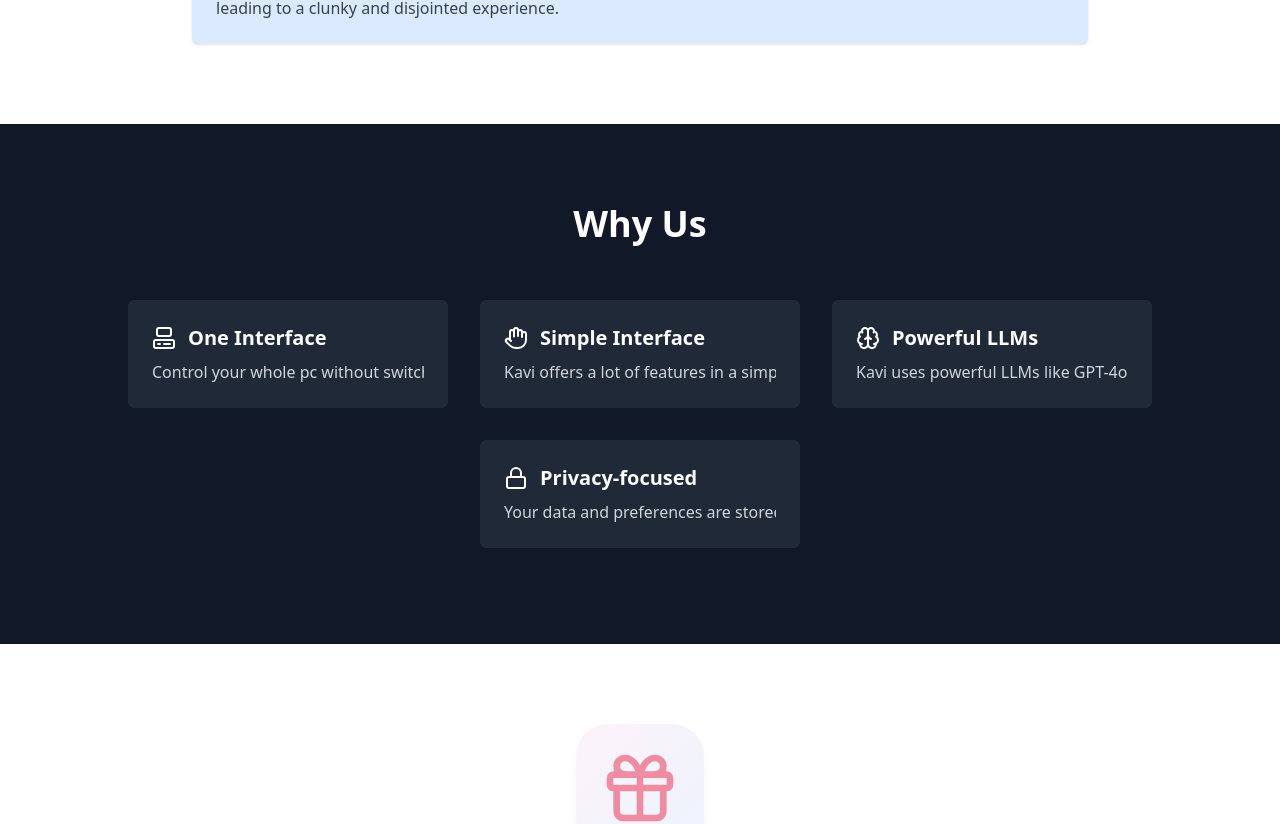
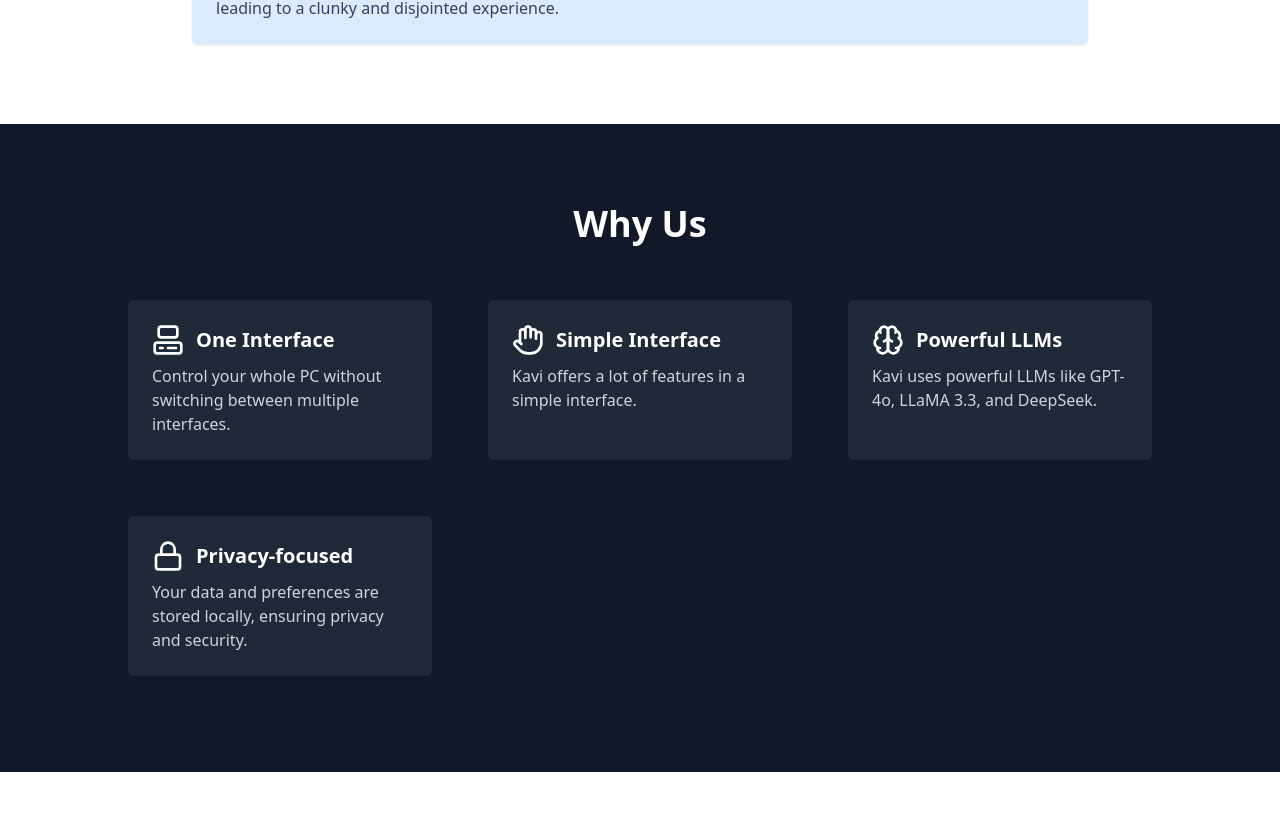
Before and after one commit to krkavinraj/kavinai-website, a Next.js app: page / in a window 1280 px wide. Shown: the part 3596-4420 px from the top of the page. Built offline with nearby package versions, Linux system fonts and the light colour scheme; what tailwindcss-motion would draw is missing.

Commit message:
made responsive

```diff
--- a/src/components/feature-section.tsx
+++ b/src/components/feature-section.tsx
@@ -19,7 +19,7 @@
   const opacity = useTransform(scrollYProgress, [0, 0.2], [0, 1]);
 
   return (
-    <motion.section style={{ opacity }} className="bg-white transition-colors duration-500 py-20 px-4 sm:px-6 lg:px-8">
+    <motion.section style={{ opacity }} className="bg-white transition-colors duration-500 py-20 px-4 sm:px-6 lg:px-8 z-50">
       <div className="max-w-7xl mx-auto">
         <div className="flex flex-col items-center mb-14">
           <h2 className="text-4xl md:text-5xl font-bold bg-gradient-to-r from-blue-500 to-purple-500 bg-clip-text text-transparent mb-6">
--- a/src/components/hero.tsx
+++ b/src/components/hero.tsx
@@ -6,11 +6,11 @@
 
 export const Hero = () => {
   const { scrollYProgress } = useScroll();
-  const opacity = useTransform(scrollYProgress, [0, 0.1], [1, 0]); // Fade out as user scrolls
+  const opacity = useTransform(scrollYProgress, [0, 0.1], [1, 0]); // Fade out on scroll
   const [isHidden, setIsHidden] = useState(false);
 
   useMotionValueEvent(opacity, "change", (latest) => {
-    setIsHidden(latest === 0); // Hide when opacity is 0
+    setIsHidden(latest === 0);
   });
 
   return (
@@ -21,23 +21,42 @@
           style={{ opacity, pointerEvents: isHidden ? "none" : "auto" }}
         >
           <motion.h1
-            className="md:text-6xl text-4xl font-bold lg:w-[40%] md:w-[60%] w-[90%] mx-auto md:leading-[4rem] leading-[3rem] overflow-hidden whitespace-nowrap text-white"
-            initial={{ width: 0 }}
-            animate={{ width: "100%" }}
-            transition={{ duration: 2, ease: "easeInOut" }}
+            className="text-4xl sm:text-5xl md:text-6xl font-bold w-[90%] sm:w-[80%] md:w-[70%] lg:w-[60%] mx-auto leading-tight text-white"
+            initial={{ opacity: 0, y: 50, scale: 0.9 }}
+            animate={{ opacity: 1, y: 0, scale: 1 }}
+            transition={{ duration: 1, ease: "easeInOut", delay: 0.2 }}
           >
             <span className="text-purple-500">Kavi</span> Made To Understand You
           </motion.h1>
-          <motion.p className="my-4 mx-auto lg:w-[40%] md:w-[60%] w-[90%] text-gray-200 text-xl">
+
+          <motion.p
+            className="my-4 mx-auto w-[90%] sm:w-[80%] md:w-[70%] lg:w-[60%] text-gray-200 text-base sm:text-lg md:text-xl"
+            initial={{ opacity: 0, y: 50 }}
+            animate={{ opacity: 1, y: 0 }}
+            transition={{ duration: 1, ease: "easeInOut", delay: 0.5 }}
+          >
             Turn your ideas into reality with a smart assistant that writes code, sends perfectly timed emails, and
             commands your PC—all while navigating the web, managing chats, organizing files, and automating daily
             tasks. Experience a seamless, secure digital life where precision meets privacy.
           </motion.p>
-          <Link href={"/waitlist"}>
-            <Button className="mt-1 md:text-xl text-lg px-7 py-7 motion-preset-focus bg-white text-black">
-              Join the waitlist
-            </Button>
-          </Link>
+
+          <motion.div
+            initial={{ opacity: 0, y: 50 }}
+            animate={{ opacity: 1, y: 0 }}
+            transition={{ duration: 1, ease: "easeInOut", delay: 0.8 }}
+          >
+            <Link href={"/waitlist"}>
+              <motion.div
+                whileHover={{ scale: 1.05 }}
+                whileTap={{ scale: 0.95 }}
+                transition={{ type: "spring", stiffness: 200 }}
+              >
+                <Button className="mt-4 text-lg sm:text-xl px-6 py-6 sm:px-7 sm:py-7 bg-white text-black">
+                  Join the waitlist
+                </Button>
+              </motion.div>
+            </Link>
+          </motion.div>
         </motion.section>
       )}
     </main>
--- a/src/components/why-us.tsx
+++ b/src/components/why-us.tsx
@@ -6,21 +6,15 @@
 export const WhyUs = () => {
     const ref = useRef<HTMLDivElement | null>(null);
     const [isVisible, setIsVisible] = useState(false);
-    const [animationKey, setAnimationKey] = useState(0);
 
     useEffect(() => {
         if (!ref.current) return;
 
         const observer = new IntersectionObserver(
             ([entry]) => {
-                if (entry.isIntersecting) {
-                    setIsVisible(true);
-                    setAnimationKey((prevKey) => prevKey + 1); // Force animation reset
-                } else {
-                    setIsVisible(false);
-                }
+                setIsVisible(entry.isIntersecting);
             },
-            { threshold: 0.5 }
+            { threshold: 0.2 } // Trigger animation earlier on small screens
         );
 
         observer.observe(ref.current);
@@ -29,42 +23,46 @@
     }, []);
 
     return (
-        <section ref={ref} className="bg-gray-900 flex justify-center w-full pt-20 pb-20">
-            <div>
+        <section ref={ref} className="bg-gray-900 flex justify-center w-full pt-20 pb-20 px-6 sm:px-12 md:px-28">
+            <div className="max-w-6xl w-full">
                 <motion.h1
-                    key={animationKey}
-                    initial={{ opacity: 0, x: -50 }}
-                    animate={{ opacity: 1, x: 0 }}
+                    initial={{ opacity: 0, y: -20 }}
+                    animate={isVisible ? { opacity: 1, y: 0 } : {}}
                     transition={{ duration: 0.75, ease: "easeOut" }}
                     className="text-4xl text-center font-bold mb-10 text-white"
                 >
                     Why Us
                 </motion.h1>
 
-                <div className="cards flex flex-wrap justify-center mx-auto md:px-28 text-white">
-                    {[{
-                        icon: <ComputerIcon />,
+                <div className="grid grid-cols-1 sm:grid-cols-2 md:grid-cols-3 gap-6 mx-auto text-white">
+                    {[
+                        {
+                            icon: <ComputerIcon className="w-8 h-8" />,
                             title: "One Interface",
-                        description: "Control your whole pc without switching between multiple interfaces."
-                    }, {
-                        icon: <HandIcon />,
+                            description: "Control your whole PC without switching between multiple interfaces."
+                        },
+                        {
+                            icon: <HandIcon className="w-8 h-8" />,
                             title: "Simple Interface",
                             description: "Kavi offers a lot of features in a simple interface."
-                    }, {
-                        icon: <BrainIcon />,
+                        },
+                        {
+                            icon: <BrainIcon className="w-8 h-8" />,
                             title: "Powerful LLMs",
                             description: "Kavi uses powerful LLMs like GPT-4o, LLaMA 3.3, and DeepSeek."
-                    }, {
-                        icon: <LockIcon />,
+                        },
+                        {
+                            icon: <LockIcon className="w-8 h-8" />,
                             title: "Privacy-focused",
                             description: "Your data and preferences are stored locally, ensuring privacy and security."
-                    }].map((item, index) => (
+                        }
+                    ].map((item, index) => (
                         <motion.div
-                            key={`${animationKey}-${index}`}
+                            key={index}
                             initial={{ opacity: 0, y: 50 }}
-                            animate={isVisible ? { opacity: 1, y: 0 } : { opacity: 0, y: 50 }}
+                            animate={isVisible ? { opacity: 1, y: 0 } : {}}
                             transition={{ duration: 0.75, ease: "easeOut", delay: index * 0.2 }}
-                            className="md:w-1/3 w-full p-4 transform hover:scale-105 transition-all duration-300"
+                            className="p-4 transform hover:scale-105 transition-all duration-300"
                         >
                             <div className="bg-gray-800 h-full p-6 rounded-md hover:shadow-lg">
                                 <div className="title flex items-center space-x-3">
@@ -72,21 +70,19 @@
                                         {item.icon}
                                     </div>
                                     <motion.h2
-                                        key={`${animationKey}-title-${index}`}
                                         initial={{ width: 0 }}
                                         animate={{ width: "100%" }}
                                         transition={{ duration: 1.5, ease: "easeInOut" }}
-                                        className="text-xl font-bold overflow-hidden whitespace-nowrap text-white"
+                                        className="text-xl font-bold text-white break-words"
                                     >
                                         {item.title}
                                     </motion.h2>
                                 </div>
                                 <motion.p
-                                    key={`${animationKey}-desc-${index}`}
                                     initial={{ width: 0 }}
                                     animate={{ width: "100%" }}
                                     transition={{ duration: 1.5, ease: "easeInOut", delay: 0.5 }}
-                                    className="mt-2 text-gray-300 overflow-hidden whitespace-nowrap"
+                                    className="mt-2 text-gray-300 break-words"
                                 >
                                     {item.description}
                                 </motion.p>
```
Lines whose indentation alone changed are shown as unchanged.
